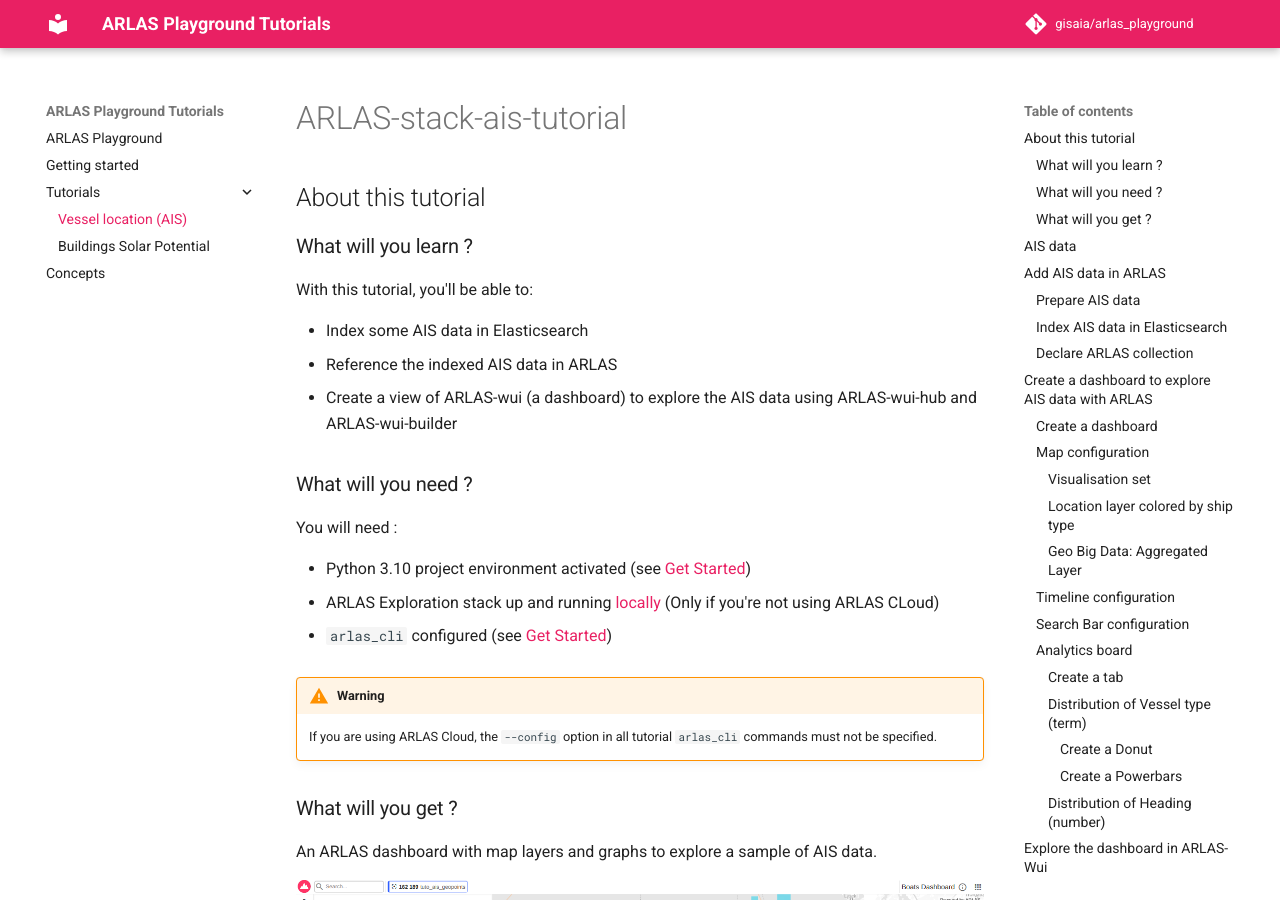
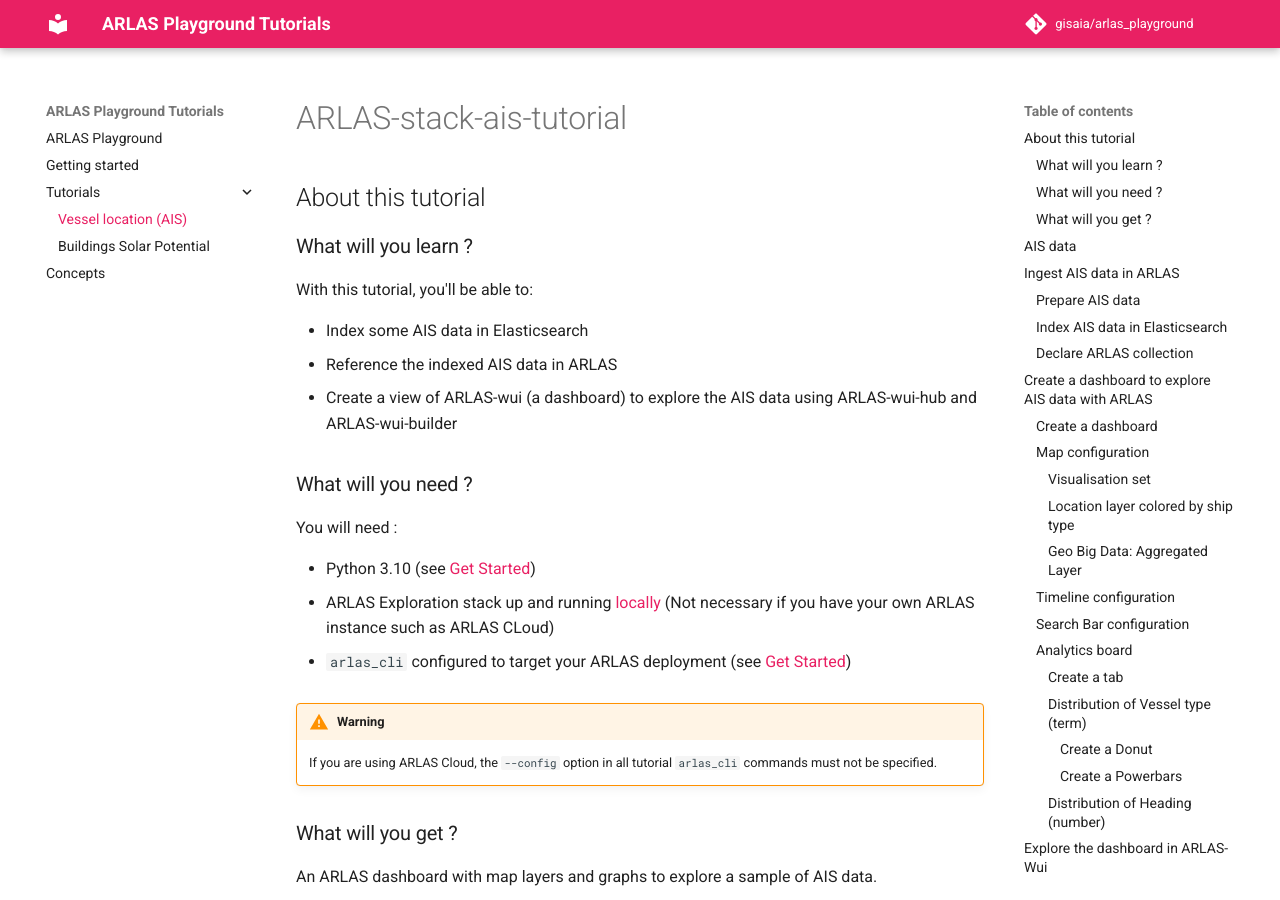
Before and after one commit to gisaia/arlas_playground, an MkDocs documentation site: the page built from docs/docs/tutorials/ais/ais_tutorial.md, in a window 1280 px wide and 900 px high. Built offline with MkDocs 1.6.1 and Material for MkDocs 9.7.7, drawn with Linux system fonts in a browser that asks for light colours; comment, search, counter and statistics services are not loaded; some of the changed text lies outside the part shown.

Commit message:
Fix comments in ais tutorial

```diff
--- a/docs/docs/tutorials/ais/ais_tutorial.md
+++ b/docs/docs/tutorials/ais/ais_tutorial.md
@@ -12,10 +12,10 @@
 
 You will need :
 
-- Python 3.10 project environment activated (see [Get Started](../../get_started.md#python-virtual-environment))
-- ARLAS Exploration stack up and running [locally](../../get_started.md#install-and-run-arlas-exploration-stack)  (Only if you're not using ARLAS CLoud)
+- Python 3.10 (see [Get Started](../../get_started.md#python-virtual-environment))
+- ARLAS Exploration stack up and running [locally](../../get_started.md#install-and-run-arlas-exploration-stack)  (Not necessary if you have your own ARLAS instance such as ARLAS CLoud)
 
-- `arlas_cli` configured (see [Get Started](../../get_started.md#install-arlas_cli))
+- `arlas_cli` configured to target your ARLAS deployment (see [Get Started](../../get_started.md#install-arlas_cli))
 
 !!! warning
     If you are using ARLAS Cloud, the `--config` option in all tutorial `arlas_cli` commands must not be specified.
@@ -56,7 +56,7 @@
 |---|---|---|---|---|---|---|---|---|---|---|---|---|---|---|---|---|---|---|---|---|---|---|---|---|---|
 |20/11/2019 06:45:09|Class A|240305000|55.931783|17.345067|Under way using engine|0.0|10.5|257.0|259|9288710|SYEF|DELTA CAPTAIN|Tanker|""|44|249|GPS|10.0|FOR ORDERS|22/11/2019 06:00:00|AIS|216|33|22|22|
 
-## Add AIS data in ARLAS
+## Ingest AIS data in ARLAS
 
 We will explore this data using ARLAS.
 
```
Also changed, not shown: other parts of docs/docs/tutorials/ais/ais_tutorial.md (+1 -1 lines), docs/docs/get_started.md (+2 -1 lines).
